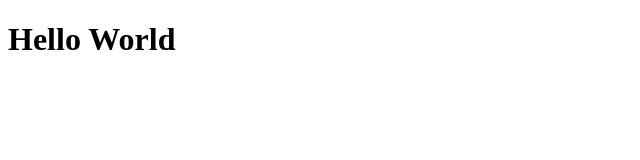
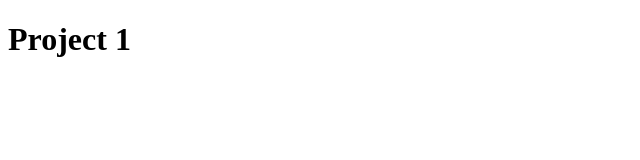
Before and after one commit to ARNAV-GHATE/Github-Baiscs, a plain HTML site: page Project1/index.html in a window 1280 px wide. Shown: the whole page, without its empty margins (0-640 px from the left). Drawn offline with Linux system fonts and the light colour scheme.

Commit message:
project 1

```diff
--- a/Project1/index.html
+++ b/Project1/index.html
@@ -7,6 +7,6 @@
     <title>Hello World</title>
 </head>
 <body>
-   <h1> Hello World</h1>
+   <h1> Project 1</h1>
 </body>
 </html>
```
